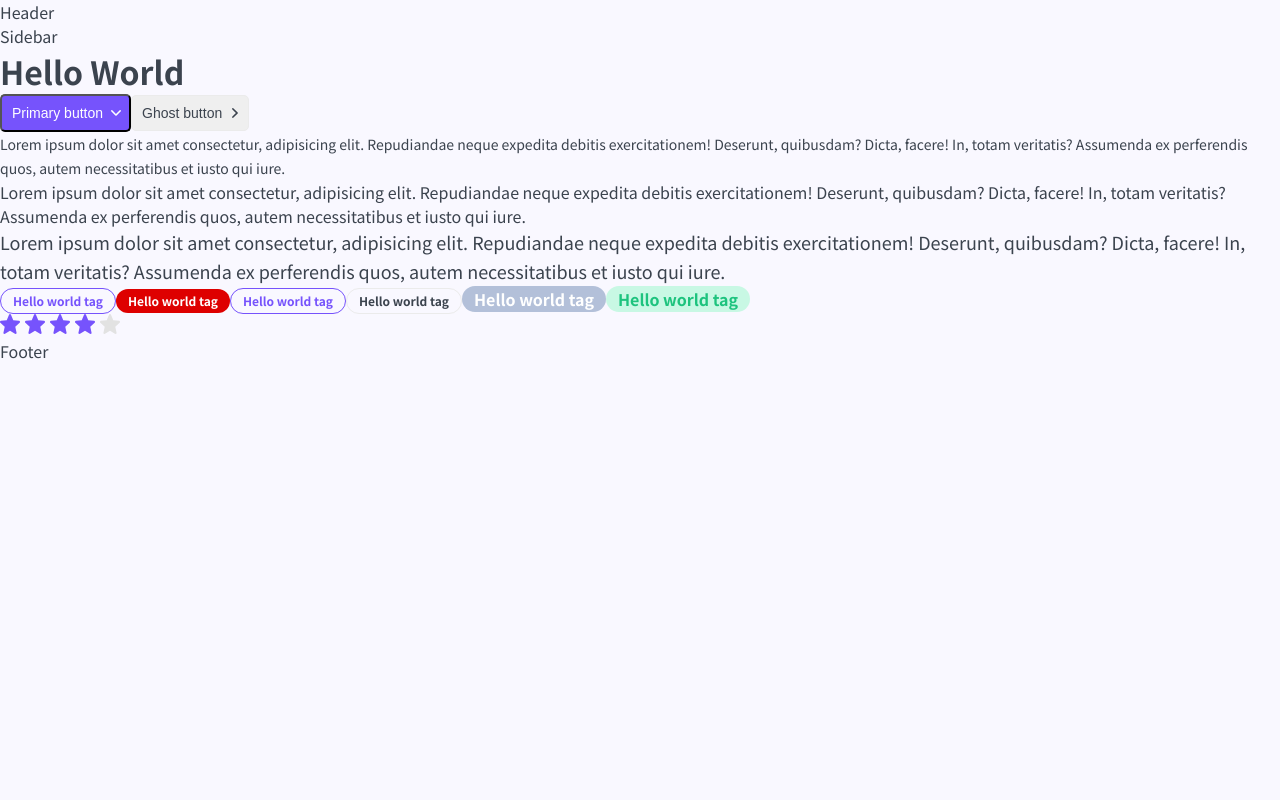
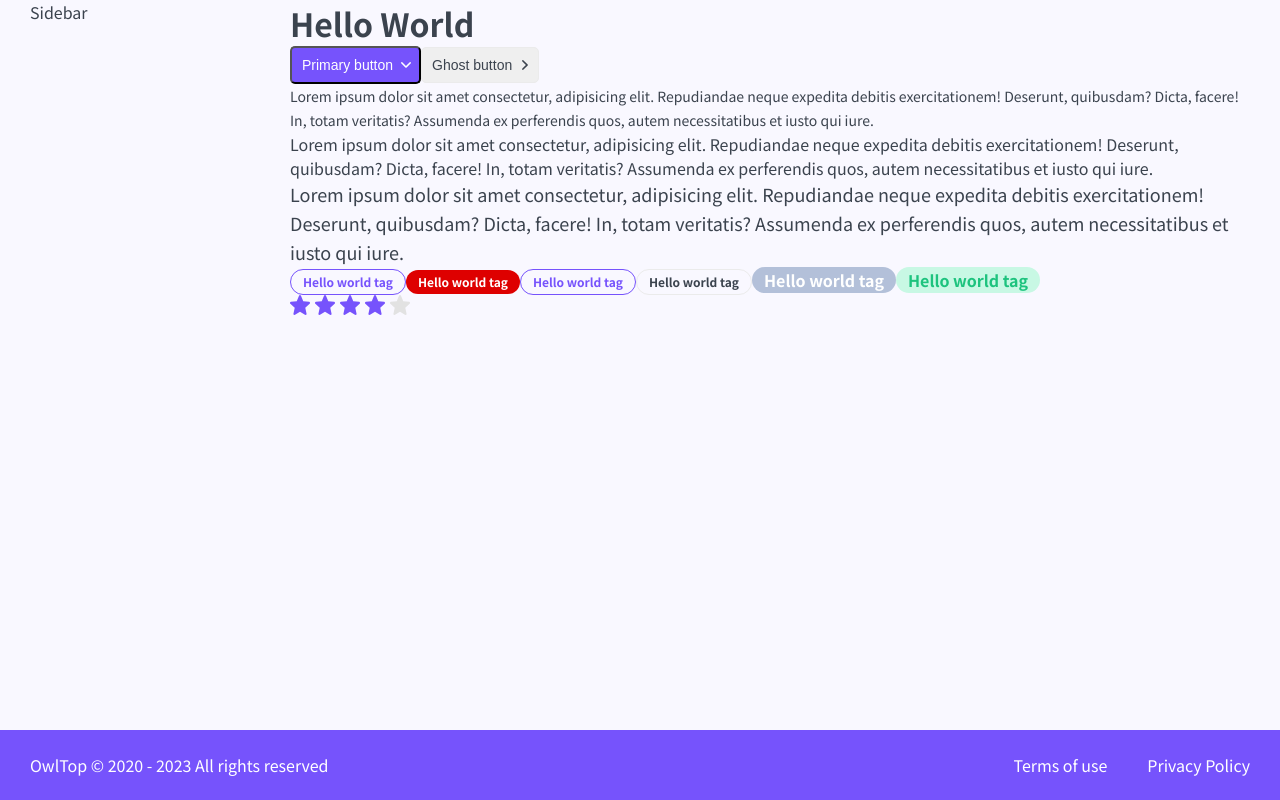
Before and after one commit to MaksimShachykau/Next-JS, a Next.js app: page / in a window 1280 px wide. Built offline with nearby package versions, Linux system fonts and the light colour scheme.

Commit message:
B-15: add styles for layout and footer

```diff
--- a/layout/Footer/Footer.module.css
+++ b/layout/Footer/Footer.module.css
@@ -1,3 +1,31 @@
-.Header {
-	margin: 0;
+.footer {
+	background: var(--primary);
+	color: var(--white);
+	display: grid;
+	padding: 25px 30px;
+	gap: 10px 40px;
+	font-size: 16px;
+	line-height: 20px;
+	justify-content: center;
+	grid-template-columns: 1fr auto auto;
 }
+
+.footer a:hover {
+	color: var(--grin-884);
+}
+
+@media (width <= 750px) {
+	.footer {
+		grid-template-columns: auto;
+		justify-content: center;
+		align-items: center;
+	}
+
+	.terms {
+		justify-self: center;
+	}
+
+	.policy {
+		justify-self: center;
+	}
+}
--- a/layout/Footer/Footer.tsx
+++ b/layout/Footer/Footer.tsx
@@ -1,11 +1,17 @@
 import React from 'react';
+import cn from 'classnames';
+import { format } from 'date-fns';
+
 import { IFooterProps } from './Footer.props';
+import styles from './Footer.module.css';
 
-const Footer = ({ ...props }: IFooterProps): JSX.Element => {
+const Footer = ({ className, ...props }: IFooterProps): JSX.Element => {
     return (
-        <div {...props}>
-            Footer
-        </div>
+        <footer {...props} className={cn(className, styles.footer)}>
+            <div className={styles.owlText}>OwlTop © 2020 - {format(new Date(), 'yyyy')} All rights reserved</div>
+            <a href='#' target='_bank' className={styles.terms}>Terms of use</a>
+            <a href='#' target='_bank' className={styles.policy}>Privacy Policy</a>
+        </footer>
     );
 };
 
--- a/layout/Layout.module.css
+++ b/layout/Layout.module.css
@@ -1,3 +1,47 @@
-.Layout {
-	margin: 0;
+.wrapper {
+	display: grid;
+	grid-template-columns: auto 230px minmax(360px, 1200px) auto;
+	grid-template-rows: auto 1fr auto;
+	min-height: 100vh;
+	gap: 0 30px;
+	grid-template-areas:
+		". header header ."
+		". sidebar body ."
+		"footer footer footer footer"
+	;
 }
+
+.header {
+	grid-area: header;
+	display: none;
+}
+
+.sidebar {
+	grid-area: sidebar;
+}
+
+.body {
+	grid-area: body;
+}
+
+.footer {
+	grid-area: footer;
+}
+
+@media (width <= 765px) {
+	.header {
+		display: block;
+	}
+
+	.sidebar {
+		display: none;
+	}
+
+	.wrapper {
+		grid-template-columns: minmax(320px, 1fr);
+		grid-template-areas:
+			"header"
+			"body"
+			"footer";
+	}
+}
--- a/layout/Layout.tsx
+++ b/layout/Layout.tsx
@@ -1,16 +1,22 @@
 import React, { FunctionComponent } from 'react';
+
 import { ILayoutProps } from './Layout.props';
+
 import Sidebar from './Sidebar';
 import Header from './Header';
 import Footer from './Footer';
 
+import styles from './Layout.module.css';
+
 const Layout = ({ children }: ILayoutProps): JSX.Element => {
     return (
-        <div>
-            <Header />
-            <Sidebar />
-            {children}
-            <Footer />
+        <div className={styles.wrapper}>
+            <Header className={styles.header} />
+            <Sidebar className={styles.sidebar} />
+            <div className={styles.body}>
+                {children}
+            </div>
+            <Footer className={styles.footer} />
         </div>
     );
 };
--- a/package.json
+++ b/package.json
@@ -16,6 +16,7 @@
     "@types/react-dom": "18.2.7",
     "classnames": "^2.3.2",
     "cross-env": "^7.0.3",
+    "date-fns": "^2.30.0",
     "eslint": "8.48.0",
     "eslint-config-next": "13.4.19",
     "next": "13.4.19",
```
Also changed, not shown: 1 other file (tests, documents, lock files or other folders).
